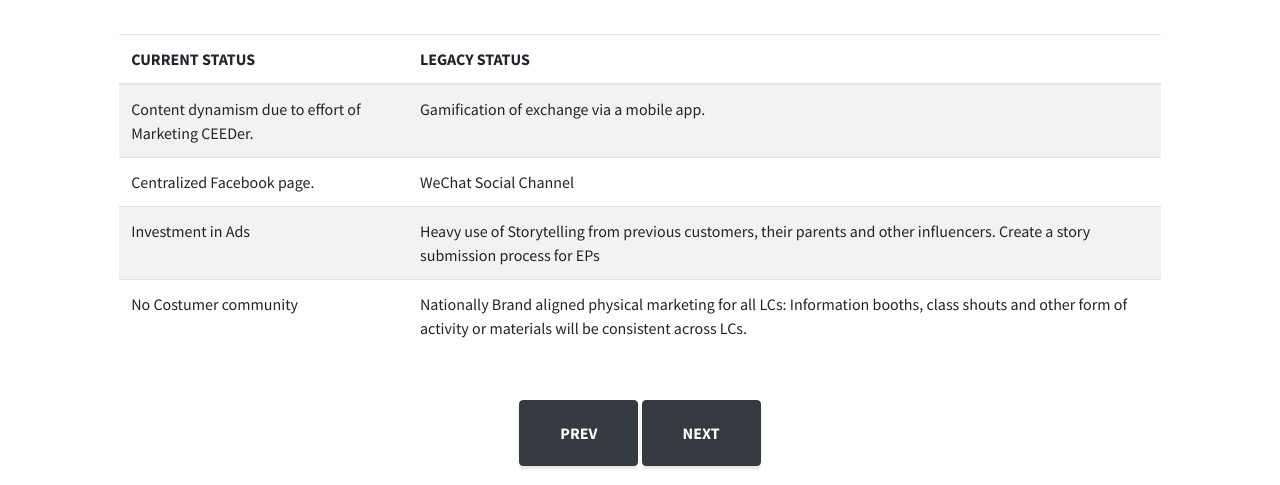
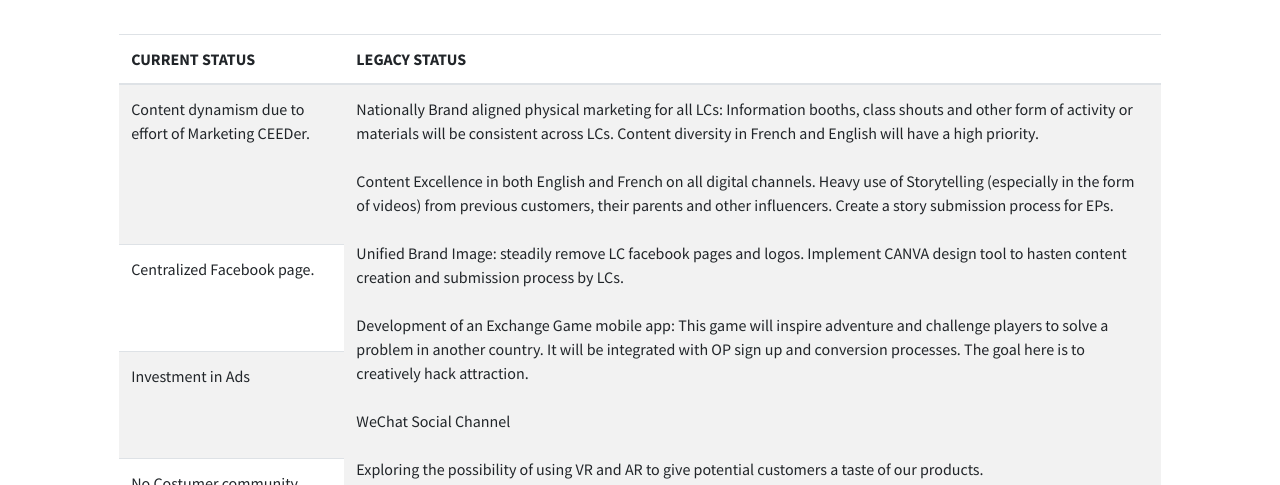
Before and after one commit to teenoh/la_Presentation, a plain HTML site: page attraction.html in a window 1280 px wide. Shown: the part 315-800 px from the top of the page. Drawn offline with Linux system fonts and the light colour scheme.

Commit message:
update necessary changes

```diff
--- a/attraction.html
+++ b/attraction.html
@@ -88,24 +88,37 @@
                         <tbody>
                             <tr>
                                 <td>Content dynamism due to effort of Marketing CEEDer.</td>
-                                <td>Gamification of exchange via a mobile app. </td>
+                                <td rowspan="5">Nationally Brand aligned physical marketing for all LCs: Information booths, class shouts
+                                    and other form of activity or materials will be consistent across LCs. Content diversity
+                                    in French and English will have a high priority.
+                                    <br />
+                                    <br /> Content Excellence in both English and French on all digital channels. Heavy use of
+                                    Storytelling (especially in the form of videos) from previous customers, their parents
+                                    and other influencers. Create a story submission process for EPs.
+                                    <br />
+                                    <br /> Unified Brand Image: steadily remove LC facebook pages and logos. Implement CANVA design
+                                    tool to hasten content creation and submission process by LCs.
+                                    <br />
+                                    <br /> Development of an Exchange Game mobile app: This game will inspire adventure and challenge
+                                    players to solve a problem in another country. It will be integrated with OP sign up
+                                    and conversion processes. The goal here is to creatively hack attraction.
+                                    <br /><br />
+                                    WeChat Social Channel
+                                    <br /><br />
+                                    Exploring the possibility of using VR and AR to give potential customers a taste of our products.
+                                    <br /><br />
+                                    Creation of Virtual Expansions through hosting of online webinars in places with institutions where AIESEC is yet to take root.
+                                </td>
 
                             </tr>
                             <tr>
                                 <td>Centralized Facebook page.</td>
-                                <td>WeChat Social Channel</td>
                             </tr>
                             <tr>
                                 <td>Investment in Ads</td>
-                                <td>Heavy use of Storytelling from previous customers, their parents and other influencers. Create
-                                    a story submission process for EPs
-                                </td>
                             </tr>
                             <tr>
                                 <td>No Costumer community </td>
-                                <td>Nationally Brand aligned physical marketing for all LCs: Information booths, class shouts
-                                    and other form of activity or materials will be consistent across LCs.
-                                </td>
                             </tr>
 
                         </tbody>
```
Also changed, not shown: lead-nurture.html (+6 -6 lines), process-opt.html (+6 -6 lines), strategies.html (+3 -3 lines), timeline.html (+2 -1 lines), web-opt.html (+2 -1 lines). Lines whose indentation alone changed are shown as unchanged.
